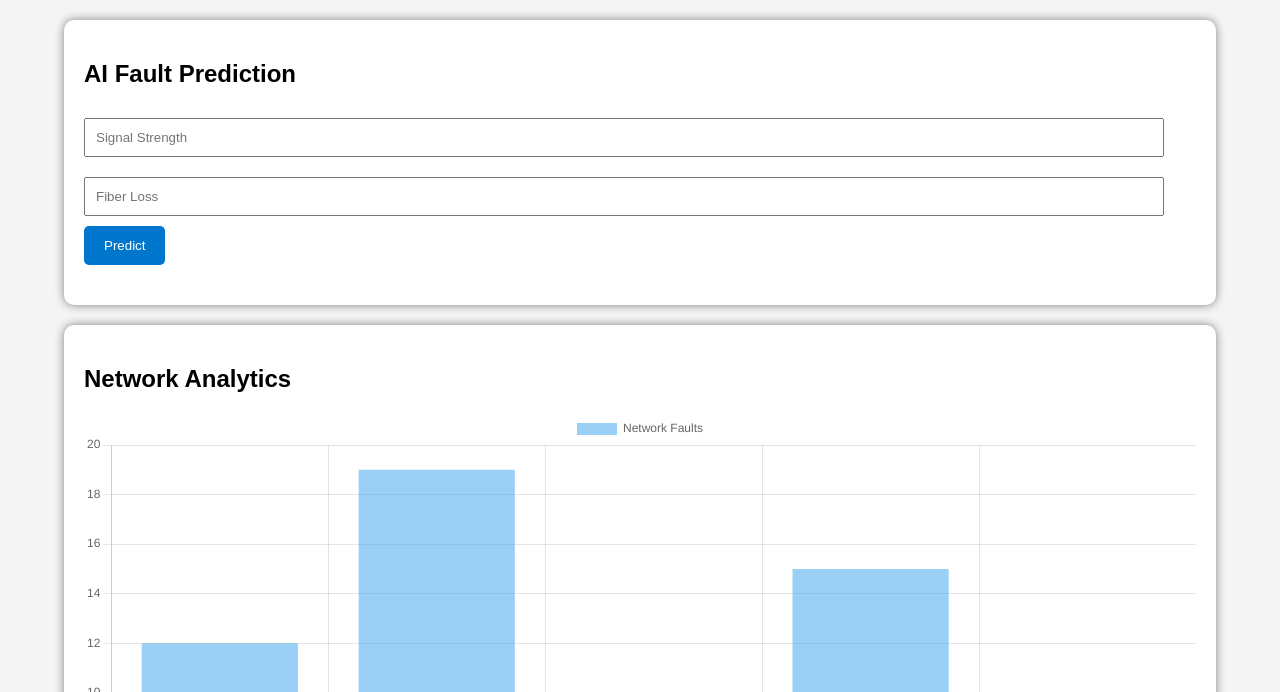
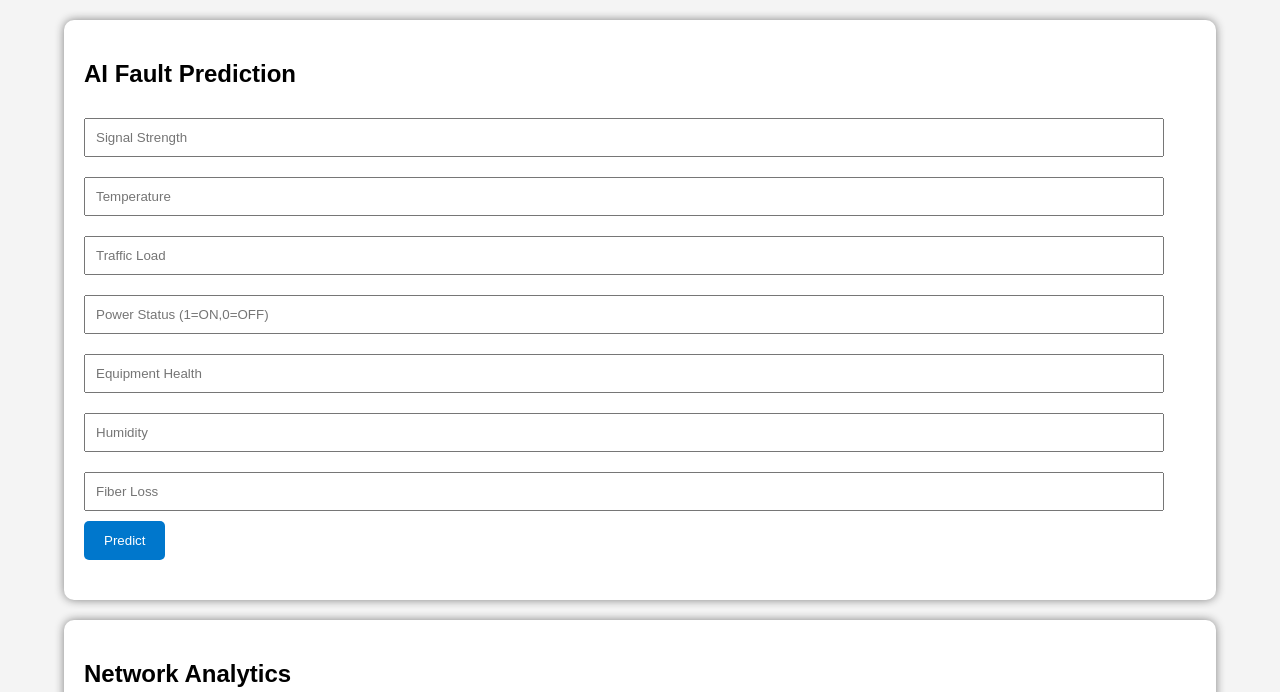
Before and after one commit to enggbikash15/bsnl-fault-prediction, a Flask app: page / in a window 1280 px wide. Shown: the part 121-813 px from the top of the page. Run offline with Flask 3, Linux system fonts and the light colour scheme.

Commit message:
Add input fields for temperature, traffic, power, health, and humidity

```diff
--- a/templates/index.html
+++ b/templates/index.html
@@ -78,6 +78,15 @@
         <h2>AI Fault Prediction</h2>
 
         <input type="number" id="signal" placeholder="Signal Strength">
+        <input type="number" id="temperature" placeholder="Temperature">
+
+<input type="number" id="traffic" placeholder="Traffic Load">
+
+<input type="number" id="power" placeholder="Power Status (1=ON,0=OFF)">
+
+<input type="number" id="health" placeholder="Equipment Health">
+
+<input type="number" id="humidity" placeholder="Humidity">
 
         <input type="number" step="0.1" id="fiber" placeholder="Fiber Loss">
 
```
